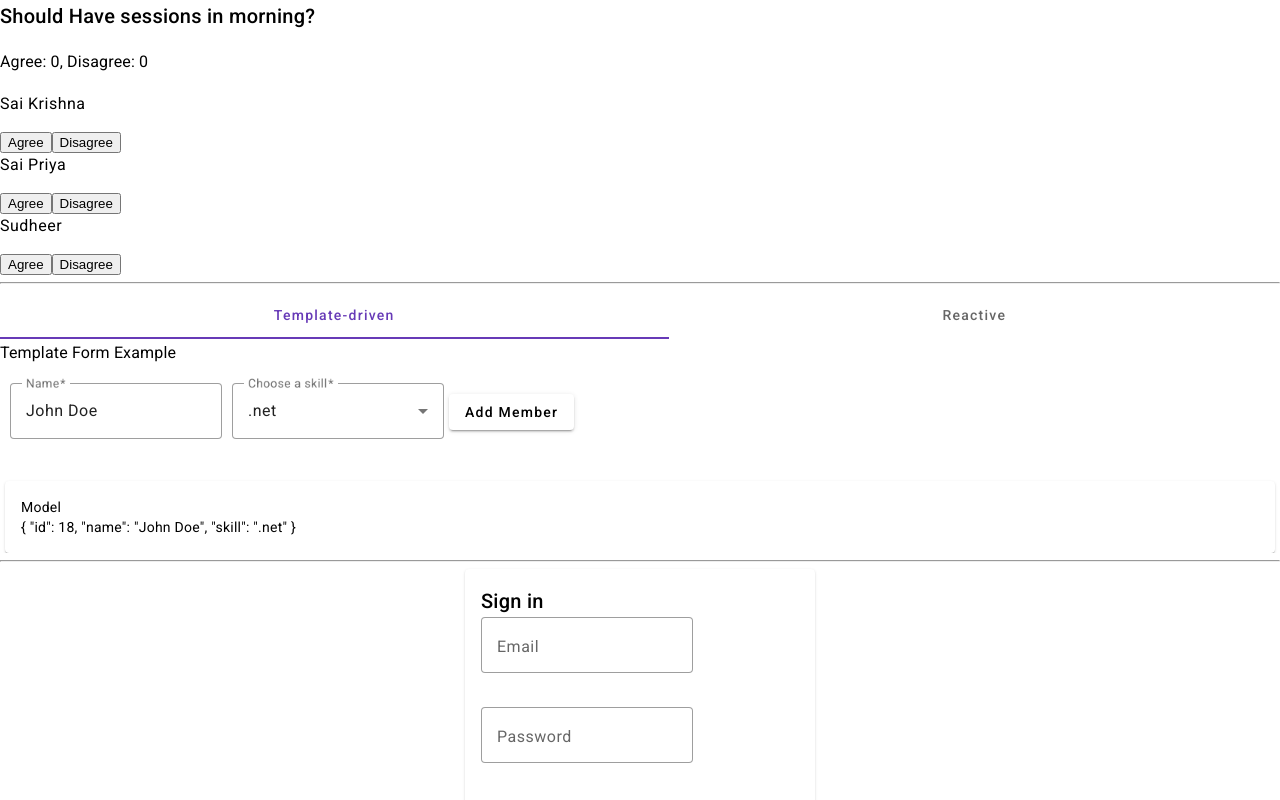
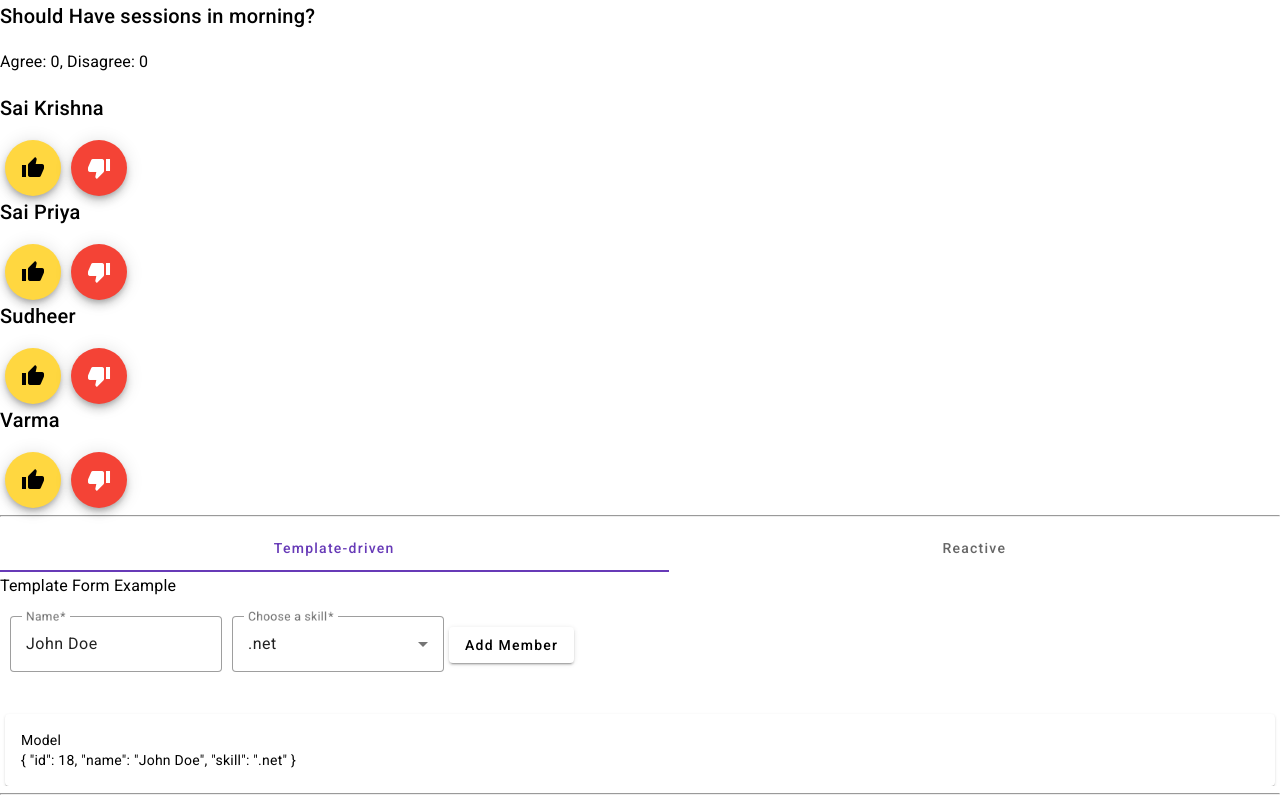
Before and after one commit to varmajt/test, an Angular app in the folder angular-getstarted/: page /reactive-form in a window 1280 px wide. Shown: the top 800 px of the page. Built offline with nearby package versions, Linux system fonts and the light colour scheme.

Commit message:
added icons for voting

```diff
--- a/angular-getstarted/src/app/app.component.html
+++ b/angular-getstarted/src/app/app.component.html
@@ -1,4 +1,4 @@
-<title>{{titlex}}</title>
+<title>{{title}}</title>
 <app-vote-taker></app-vote-taker>
 <hr />
 <mat-tab-group animationDuration="0ms">
--- a/angular-getstarted/src/app/app.component.ts
+++ b/angular-getstarted/src/app/app.component.ts
@@ -6,6 +6,6 @@ import { Component } from '@angular/core';
   styleUrls: ['./app.component.css']
 })
 export class AppComponent {
-  titlex = 'started';
+  title = 'started';
 
 }
--- a/angular-getstarted/src/app/t-form/t-form.component.css
+++ b/angular-getstarted/src/app/t-form/t-form.component.css
@@ -1,4 +0,0 @@
-
-  .margin-5{
-    margin: auto 5px;
-  }
--- a/angular-getstarted/src/app/vote-taker/vote-taker.component.ts
+++ b/angular-getstarted/src/app/vote-taker/vote-taker.component.ts
@@ -8,7 +8,7 @@ import { Component } from '@angular/core';
 export class VoteTakerComponent {
   agreed = 0;
   disagreed = 0;
-  voters = ['Sai Krishna', 'Sai Priya', 'Sudheer'];
+  voters = ['Sai Krishna', 'Sai Priya', 'Sudheer', 'Varma'];
 
   onVoted(agreed: boolean) {
     if (agreed) {
--- a/angular-getstarted/src/app/voter/voter.component.ts
+++ b/angular-getstarted/src/app/voter/voter.component.ts
@@ -3,9 +3,14 @@ import { Component, EventEmitter, Input, Output } from '@angular/core';
 @Component({
   selector: 'app-voter',
   template: `
-  <h4>{{name}}</h4>
-  <button type="button" (click)="vote(true)"  [disabled]="didVote">Agree</button>
-  <button type="button" (click)="vote(false)" [disabled]="didVote">Disagree</button>`,
+        <h2>{{name}}</h2>
+        <button class="margin-5" mat-fab (click)="vote(true)" [disabled]="didVote">
+          <mat-icon>thumb_up</mat-icon>
+        </button>
+
+        <button class="margin-5" mat-fab color="warn" (click)="vote(false)" [disabled]="didVote">
+          <mat-icon>thumb_down</mat-icon>
+        </button>`,
   styleUrls: ['./voter.component.css']
 })
 export class VoterComponent {
--- a/angular-getstarted/src/styles.css
+++ b/angular-getstarted/src/styles.css
@@ -3,3 +3,7 @@
 
 html, body { height: 100%; }
 body { margin: 0; font-family: Roboto, "Helvetica Neue", sans-serif; }
+
+.margin-5{
+    margin: auto 5px;
+  }
```
